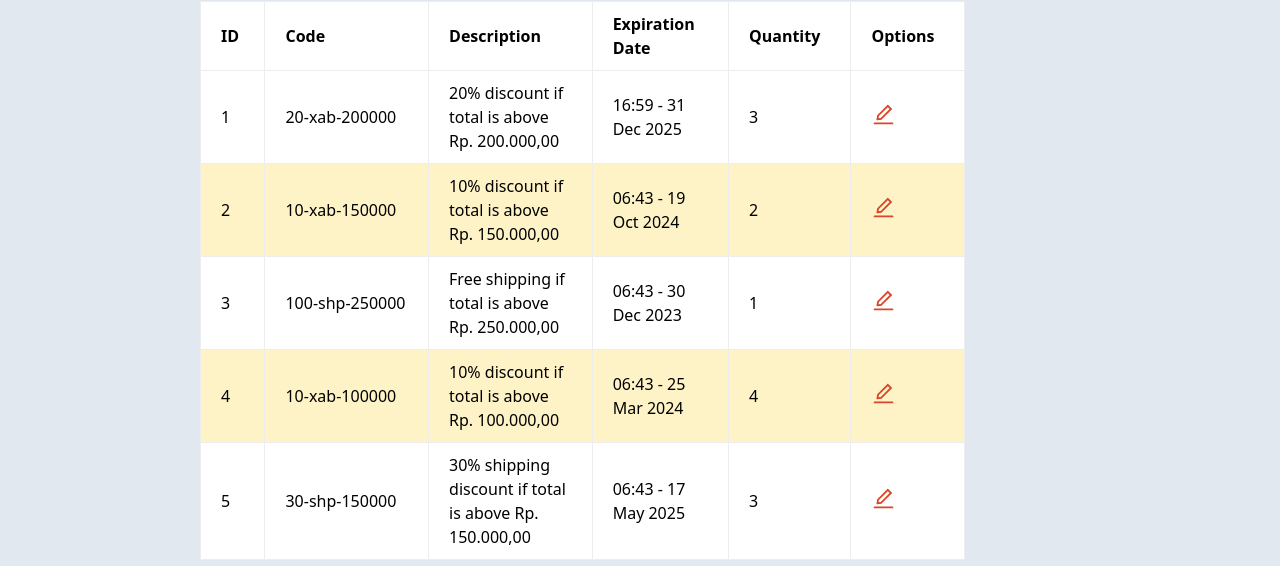
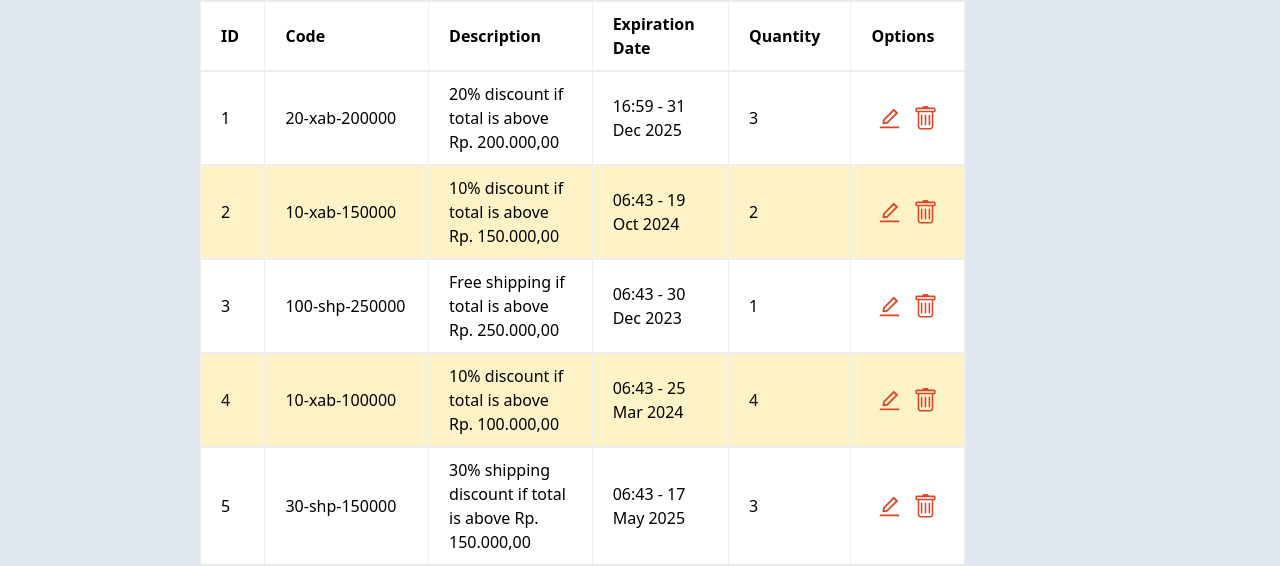
Before and after one commit to hanseljulio/courier-nextjs, a Next.js app: page /admin/managePromo in a window 1280 px wide. Shown: the part 268-834 px from the top of the page. Built offline with nearby package versions, Linux system fonts and the light colour scheme; no server answers; data requests are answered from the project's data file.

Commit message:
feat(admin): admin can delete promos

```diff
--- a/src/components/PromoTableData/index.tsx
+++ b/src/components/PromoTableData/index.tsx
@@ -2,6 +2,10 @@ import React, { useState } from "react";
 import styles from "@/styles/Table.module.css";
 import EditPromo from "../EditPromo";
 import { AiOutlineEdit } from "react-icons/ai";
+import WarningModal from "../WarningModal";
+import { BsTrash } from "react-icons/bs";
+import { ToastContainer, toast } from "react-toastify";
+import "react-toastify/dist/ReactToastify.css";
 
 interface TableDataProps {
   index: number;
@@ -11,10 +15,25 @@ interface TableDataProps {
   expirationDate: string;
   quantity: number;
   refreshFunction: () => void;
+  deleteFunction: (voucherId: number) => void;
 }
 
 function PromoTableData(props: TableDataProps) {
   const [showEdit, setShowEdit] = useState<boolean>(false);
+  const [showDeleteModal, setShowDeleteModal] = useState<boolean>(false);
+
+  const deleteOn = () => {
+    setShowDeleteModal(true);
+  };
+
+  const deleteSuccess = () => toast("Promo has been successfully deleted!");
+
+  const deleteOff = () => {
+    setShowDeleteModal(false);
+    props.deleteFunction(props.id);
+    props.refreshFunction();
+    deleteSuccess();
+  };
 
   const editOn = () => {
     setShowEdit(true);
@@ -36,6 +55,20 @@ function PromoTableData(props: TableDataProps) {
   return (
     <>
       {showEdit && <EditPromo exitFunction={editOff} promoId={props.id} />}
+
+      {showDeleteModal && (
+        <WarningModal
+          problem="This promo will be deleted permanently."
+          solution="There's no going back. Are you sure you want to proceed?"
+          solutionBtn="Delete Promo"
+          redirectFunction={deleteOff}
+          exitFunction={() => {
+            setShowDeleteModal(false);
+          }}
+        />
+      )}
+
+      <ToastContainer />
 
       <tr className={`${props.index % 2 === 0 ? "bg-white" : "bg-amber-100"}`}>
         <td
@@ -66,9 +99,14 @@ function PromoTableData(props: TableDataProps) {
         <td
           className={`${styles.tdArea} px-[20px] py-[10px] text-left font-medium`}
         >
-          <button className="text-[25px]" onClick={editOn}>
-            <AiOutlineEdit className="text-[#D84727] hover:text-amber-500" />
-          </button>
+          <div className="flex justify-around">
+            <button className="text-[25px]" onClick={editOn}>
+              <AiOutlineEdit className="text-[#D84727] hover:text-amber-500" />
+            </button>
+            <button className="text-[25px]" onClick={deleteOn}>
+              <BsTrash className="text-[#D84727] hover:text-amber-500" />
+            </button>
+          </div>
         </td>
       </tr>
     </>
--- a/src/pages/admin/managePromo/index.tsx
+++ b/src/pages/admin/managePromo/index.tsx
@@ -8,6 +8,7 @@ import { BASE_URL } from "@/constants/constants";
 import Pagination from "@/components/Pagination";
 import Button from "@/components/Button";
 import AddPromo from "@/components/AddPromo";
+import axios from "axios";
 
 function ManagePromo() {
   const [voucherData, setVoucherData] = useState<IVouchers[]>([]);
@@ -70,6 +71,10 @@ function ManagePromo() {
     getVoucherData();
   }, [currentPage, sortBy]);
 
+  const deletePromo = async (voucherId: number) => {
+    await axios.delete(`${BASE_URL}/userVouchers/${voucherId}`);
+  };
+
   return (
     <>
       {showAdd && <AddPromo exitFunction={addPromoOff} />}
@@ -111,6 +116,7 @@ function ManagePromo() {
                     expirationDate={voucher.expirationDate}
                     quantity={voucher.quantity}
                     refreshFunction={getVoucherData}
+                    deleteFunction={deletePromo}
                   />
                 ))}
               </tbody>
```
